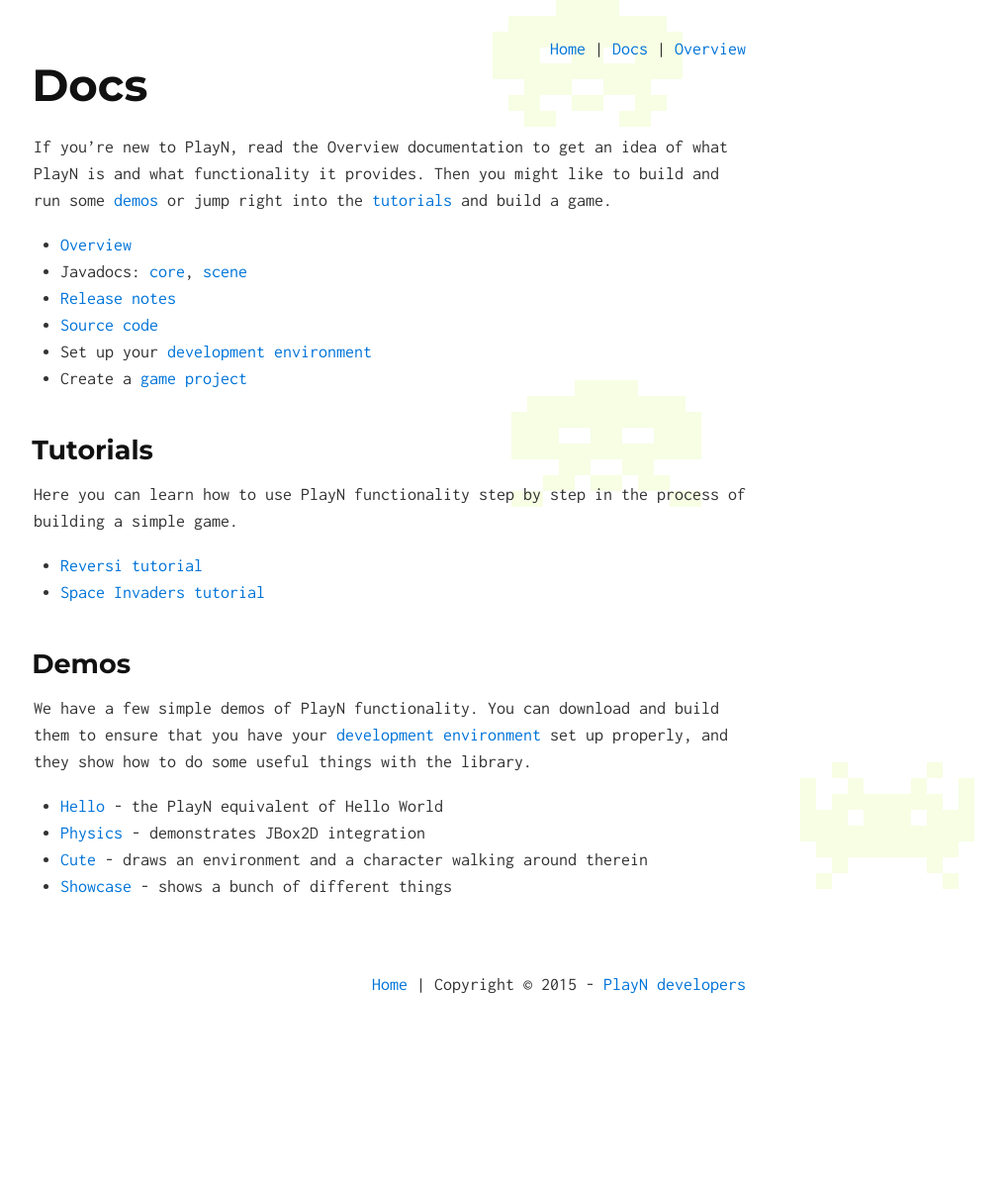
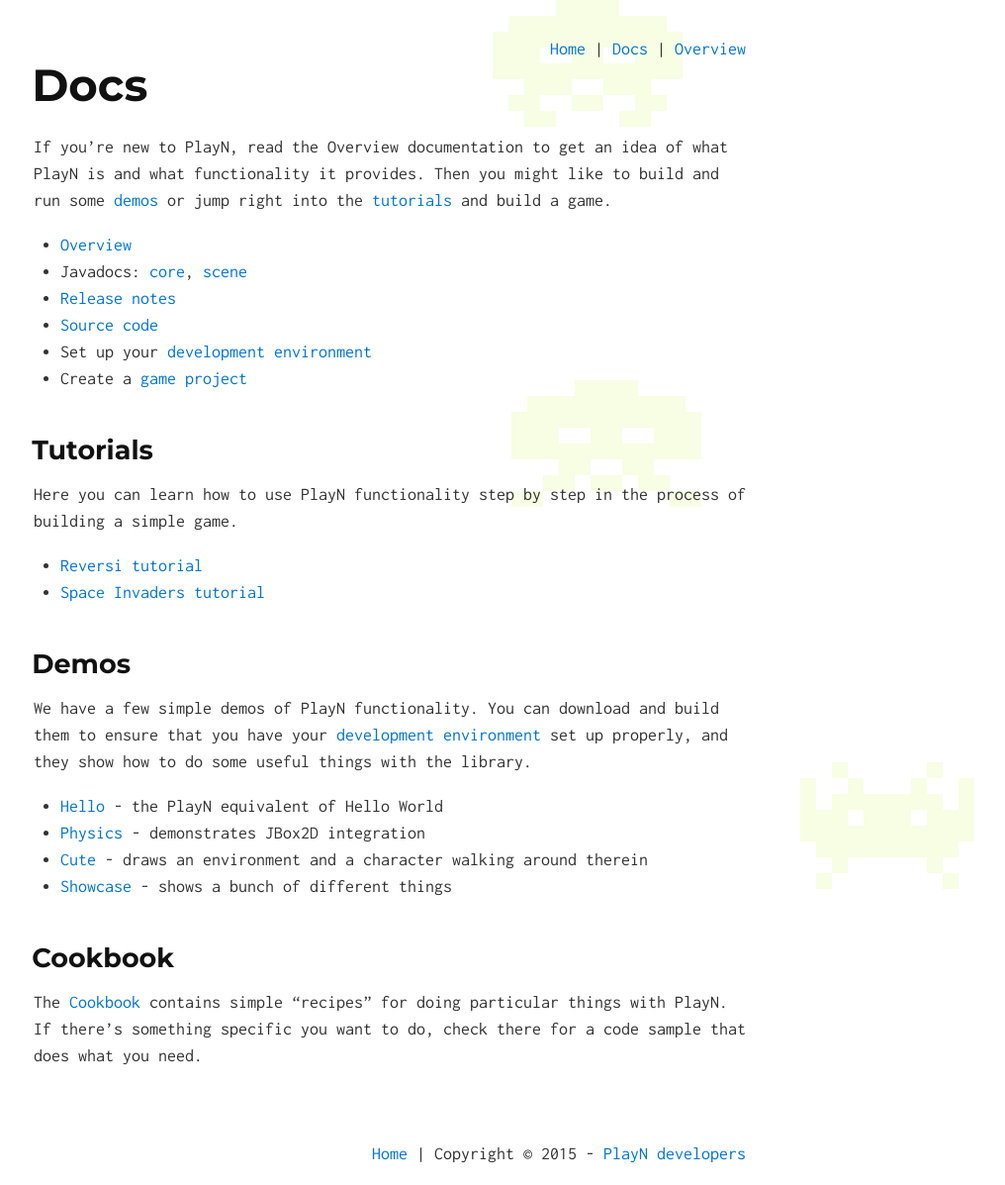
Before and after one commit to playn/playn.github.io, a Jekyll site: the page built from docs/index.md, in a window 1280 px wide. Shown: the whole page at 99% size, without its empty margins (246-1262 px from the left). Built offline with Jekyll 4.4.1, drawn with Linux system fonts in a browser that asks for light colours; Markdown is read by kramdown in place of the engine named in the settings; before the commit the page ends 1026 px from its top, so only the background shows below that.

Commit message:
Some cookbook meta tweaks.

```diff
--- a/docs/index.md
+++ b/docs/index.md
@@ -34,6 +34,11 @@
 * [Cute] - draws an environment and a character walking around therein
 * [Showcase] - shows a bunch of different things
 
+## Cookbook
+
+The [Cookbook](/cookbook/) contains simple "recipes" for doing particular things with PlayN. If
+there's something specific you want to do, check there for a code sample that does what you need.
+
 [Cute]: http://github.com/playn/playn-samples/tree/master/cute
 [Hello]: http://github.com/playn/playn-samples/tree/master/hello
 [Physics]: http://github.com/playn/playn-samples/tree/master/physics
```
Also changed, not shown: cookbook/index.md (+4 -0 lines).
